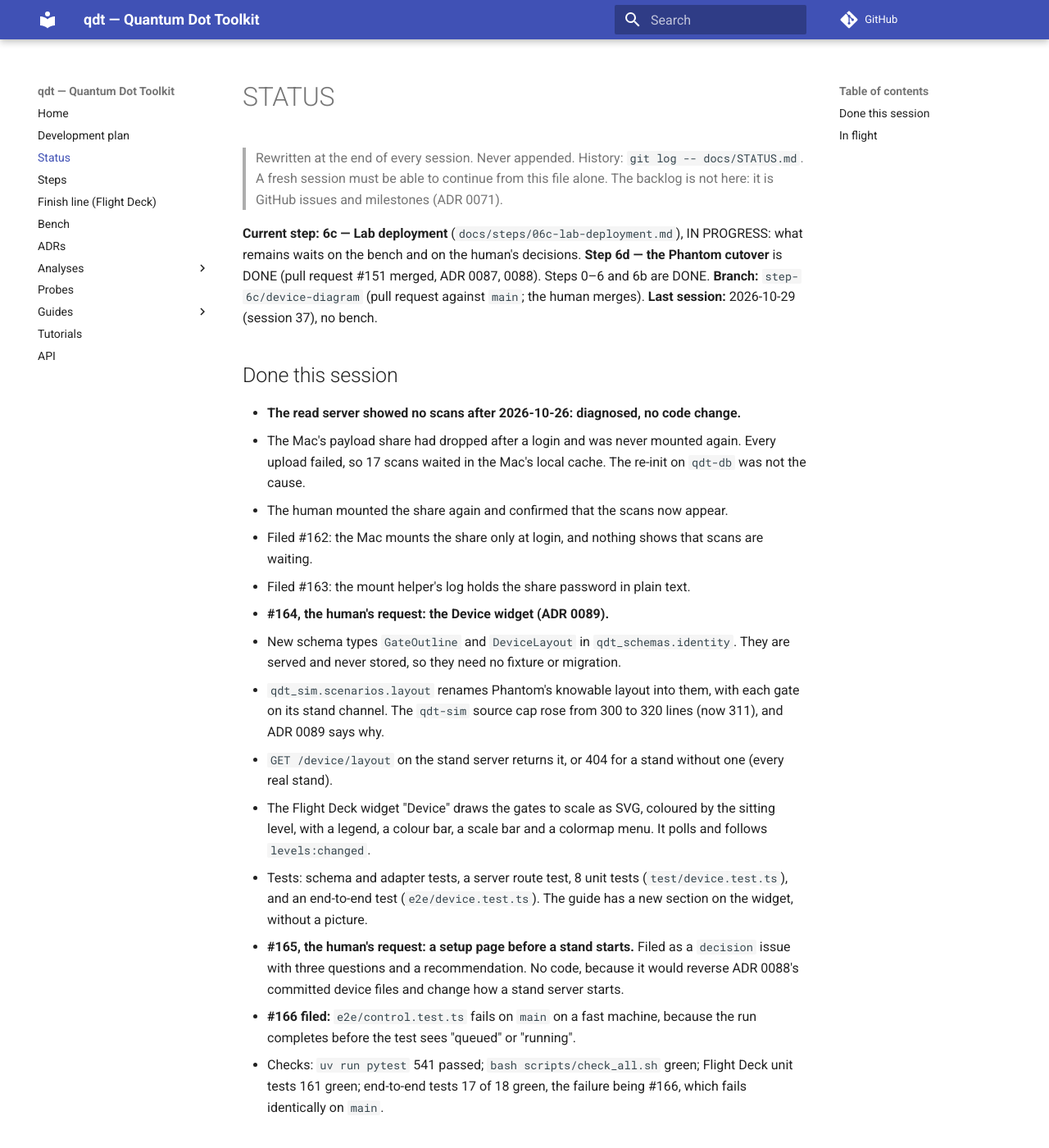
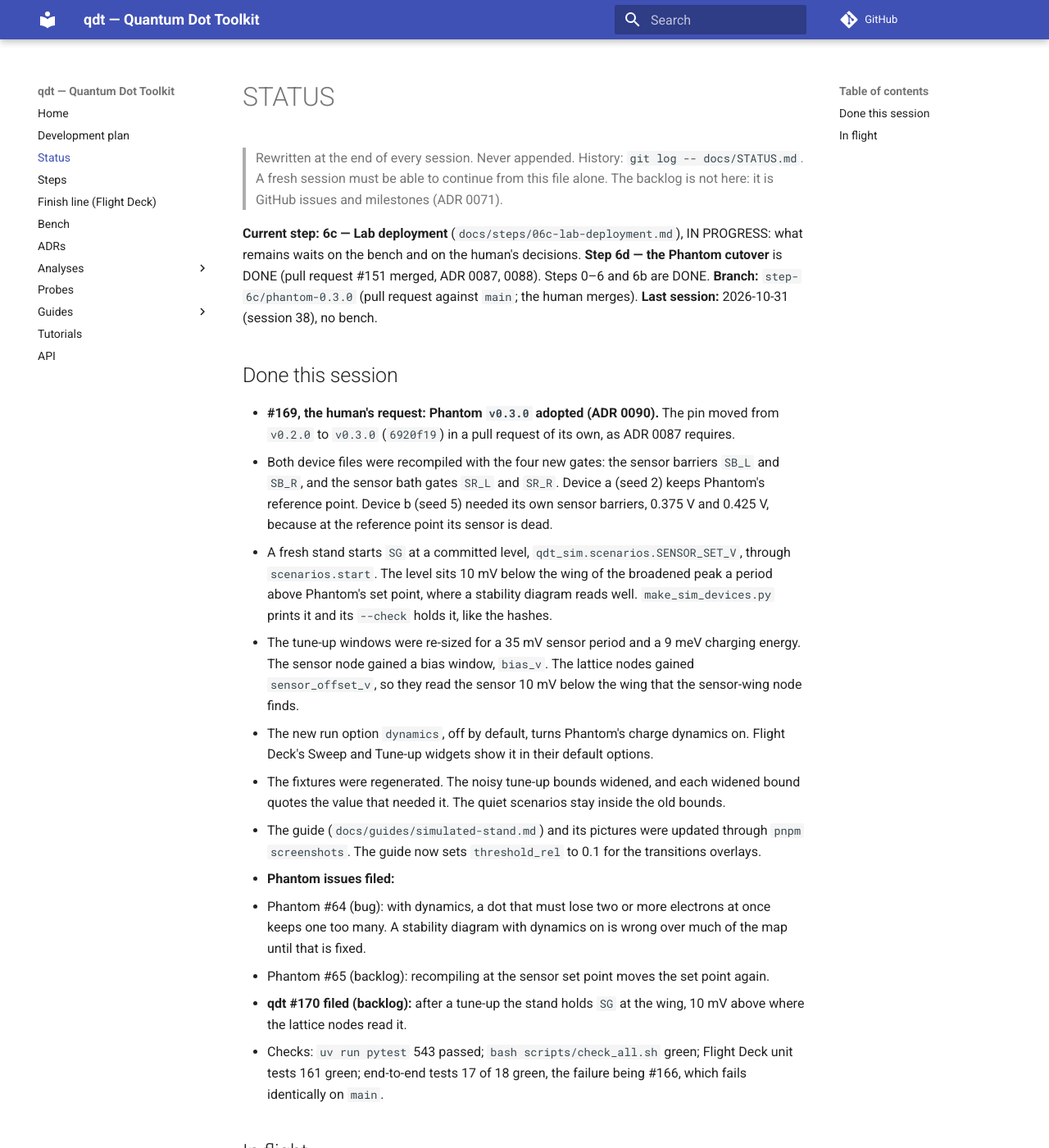
Before and after one commit to CowboyQuantum/qdt, an MkDocs documentation site: the page built from docs/STATUS.md, in a window 1280 px wide and 1400 px high. Shown: the whole window at 82% size. Built offline with MkDocs 1.6.1 and Material for MkDocs 9.7.7, drawn with Linux system fonts in a browser that asks for light colours; comment, search, counter and statistics services are not loaded; some of the changed text lies outside the part shown.

Commit message:
docs(status): session 38: Phantom 0.3.0 adopted, Phantom #64 and #65, #170
Co-Authored-By: Claude Opus 5.5 <noreply@anthropic.com>

```diff
--- a/docs/STATUS.md
+++ b/docs/STATUS.md
@@ -7,55 +7,64 @@
 **Current step:** **6c — Lab deployment** (`docs/steps/06c-lab-deployment.md`), IN PROGRESS: what remains waits
 on the bench and on the human's decisions. **Step 6d — the Phantom cutover** is DONE (pull request #151 merged,
 ADR 0087, 0088). Steps 0–6 and 6b are DONE.
-**Branch:** `step-6c/device-diagram` (pull request against `main`; the human merges).
-**Last session:** 2026-10-29 (session 37), no bench.
+**Branch:** `step-6c/phantom-0.3.0` (pull request against `main`; the human merges).
+**Last session:** 2026-10-31 (session 38), no bench.
 
 ## Done this session
-- **The read server showed no scans after 2026-10-26: diagnosed, no code change.**
-  - The Mac's payload share had dropped after a login and was never mounted again. Every upload failed, so
-    17 scans waited in the Mac's local cache. The re-init on `qdt-db` was not the cause.
-  - The human mounted the share again and confirmed that the scans now appear.
-  - Filed #162: the Mac mounts the share only at login, and nothing shows that scans are waiting.
-  - Filed #163: the mount helper's log holds the share password in plain text.
-- **#164, the human's request: the Device widget (ADR 0089).**
-  - New schema types `GateOutline` and `DeviceLayout` in `qdt_schemas.identity`. They are served and never
-    stored, so they need no fixture or migration.
-  - `qdt_sim.scenarios.layout` renames Phantom's knowable layout into them, with each gate on its stand
-    channel. The `qdt-sim` source cap rose from 300 to 320 lines (now 311), and ADR 0089 says why.
-  - `GET /device/layout` on the stand server returns it, or 404 for a stand without one (every real stand).
-  - The Flight Deck widget "Device" draws the gates to scale as SVG, coloured by the sitting level, with a
-    legend, a colour bar, a scale bar and a colormap menu. It polls and follows `levels:changed`.
-  - Tests: schema and adapter tests, a server route test, 8 unit tests (`test/device.test.ts`), and an
-    end-to-end test (`e2e/device.test.ts`). The guide has a new section on the widget, without a picture.
-- **#165, the human's request: a setup page before a stand starts.** Filed as a `decision` issue with three
-  questions and a recommendation. No code, because it would reverse ADR 0088's committed device files and
-  change how a stand server starts.
-- **#166 filed:** `e2e/control.test.ts` fails on `main` on a fast machine, because the run completes before
-  the test sees "queued" or "running".
-- Checks: `uv run pytest` 541 passed; `bash scripts/check_all.sh` green; Flight Deck unit tests 161 green;
-  end-to-end tests 17 of 18 green, the failure being #166, which fails identically on `main`.
+- **#169, the human's request: Phantom `v0.3.0` adopted (ADR 0090).** The pin moved from `v0.2.0` to
+  `v0.3.0` (`6920f19`) in a pull request of its own, as ADR 0087 requires.
+  - Both device files were recompiled with the four new gates: the sensor barriers `SB_L` and `SB_R`, and
+    the sensor bath gates `SR_L` and `SR_R`. Device a (seed 2) keeps Phantom's reference point. Device b
+    (seed 5) needed its own sensor barriers, 0.375 V and 0.425 V, because at the reference point its
+    sensor is dead.
+  - A fresh stand starts `SG` at a committed level, `qdt_sim.scenarios.SENSOR_SET_V`, through
+    `scenarios.start`. The level sits 10 mV below the wing of the broadened peak a period above
+    Phantom's set point, where a stability diagram reads well. `make_sim_devices.py` prints it and its
+    `--check` holds it, like the hashes.
+  - The tune-up windows were re-sized for a 35 mV sensor period and a 9 meV charging energy. The sensor
+    node gained a bias window, `bias_v`. The lattice nodes gained `sensor_offset_v`, so they read the
+    sensor 10 mV below the wing that the sensor-wing node finds.
+  - The new run option `dynamics`, off by default, turns Phantom's charge dynamics on. Flight Deck's
+    Sweep and Tune-up widgets show it in their default options.
+  - The fixtures were regenerated. The noisy tune-up bounds widened, and each widened bound quotes the
+    value that needed it. The quiet scenarios stay inside the old bounds.
+  - The guide (`docs/guides/simulated-stand.md`) and its pictures were updated through `pnpm screenshots`.
+    The guide now sets `threshold_rel` to 0.1 for the transitions overlays.
+- **Phantom issues filed:**
+  - Phantom #64 (bug): with dynamics, a dot that must lose two or more electrons at once keeps one too
+    many. A stability diagram with dynamics on is wrong over much of the map until that is fixed.
+  - Phantom #65 (backlog): recompiling at the sensor set point moves the set point again.
+- **qdt #170 filed (backlog):** after a tune-up the stand holds `SG` at the wing, 10 mV above where the
+  lattice nodes read it.
+- Checks: `uv run pytest` 543 passed; `bash scripts/check_all.sh` green; Flight Deck unit tests 161
+  green; end-to-end tests 17 of 18 green, the failure being #166, which fails identically on `main`.
 
 ## In flight
-- The pull request for `step-6c/device-diagram` awaits the human's merge; it is watched.
+- The pull request for `step-6c/phantom-0.3.0` awaits the human's merge; it is watched.
 - #152 (blocker): the capture end-to-end test sometimes times out on CI waiting for "replaying". The
   diagnostic from #156 is on `main`; fix it from the next failure's message, with `Fixes #152`.
 - The token is not yet in the runbook (Step 6c deliverable 13, the lab computer).
 - Open UI findings: #150, #130, #122, #120, #119.
 
 ## Known broken
+- With `dynamics` on, stability diagrams are wrong where a row steps down by several electrons
+  (Phantom #64). The option is off by default, and the guide says so.
 - #166: the control end-to-end test fails on a fast machine. #152: the capture end-to-end test is flaky on
   CI. Either can red a pull request's `flightdeck` job. Everything else: `gh issue list`.
 - **A hazard for agents on the Mac measurement computer:** its shell sets `QDT_REGISTRY_DSN` and
   `QDT_PAYLOAD_STORE` to the lab registry. The Python server tests remove them (`conftest.py`), but the
-  Flight Deck end-to-end tests spawn `qdt-server` with the shell's environment. Run them with
-  `env -u QDT_REGISTRY_DSN -u QDT_PAYLOAD_STORE` until #167 is fixed. In session 37 a read-only check found no test records
-  and no test stand states on the lab registry.
+  Flight Deck end-to-end tests and the screenshot script spawn `qdt-server` with the shell's environment.
+  Run them with `env -u QDT_REGISTRY_DSN -u QDT_PAYLOAD_STORE` until #167 is fixed.
 
 ## Next action
-**Agent, next session:** if a `flightdeck` job has failed with the #152 diagnostic, fix #152 first. Otherwise
-go back to Step 6c: deliverable 11 (#76), then 14 (#112), then 15 (#114), on a branch `step-6c/<short-name>`.
+**Agent, next session:** if a `flightdeck` job has failed with the #152 diagnostic, fix #152 first. When a
+Phantom release fixes #64, adopt it in a pull request of its own (ADR 0087) and check a stability diagram
+with dynamics on. Otherwise go back to Step 6c: deliverable 11 (#76), then 14 (#112), then 15 (#114), on a
+branch `step-6c/<short-name>`.
 **Human:**
-- Merge this pull request (#164, the Device widget).
+- Merge this pull request (#169, Phantom 0.3.0). Then restart the simulated stand
+  (`uv run python -m qdt_server`) and try the new gates and `"dynamics": true` in Flight Deck.
+- Triage Phantom #64 and #65, and qdt #170.
 - Decide #165 (the setup page): which devices it offers, whether it is a launcher, and whether it lists real
   stands.
 - Consider changing the payload share's password, since the mount log exposed it (#163).
@@ -71,6 +80,13 @@ go back to Step 6c: deliverable 11 (#76), then 14 (#112), then 15 (#114), on a b
   - Run restore drill #2 on 2026-10-31 (#133).
 
 ## Direction recorded (human)
+- **2026-10-31 (session 38):** "ok I've made some changes to phantom and there is now a 0.3.0 tag an
+  release. can you make the necessary changes in order for me to test this in flight deck?" → #169,
+  ADR 0090, Phantom #64 and #65, #170.
+- **2026-10-30 (session 37, continued):** "I want better charge dynamics to be simulated for the charge
+  sensor as well as gates to modulate those dynamics, meaning the tunnel barriers into the charge sensor
+  dot, as well as the baths that the sensor dot couples to." → Phantom #53, #54, qdt #169. Then: "let's
+  troubleshoot how to give you the ability to make issues in phantom."
 - **2026-10-29 (session 37):** "I'm having some trouble with the read server not displaying the scans I take
   anymore. I've made sure to re init the registry on the database computer, but scans from today (10/29/26)
   still do not show." → diagnosis, #162, #163. Then: "ok now this is working."
```
